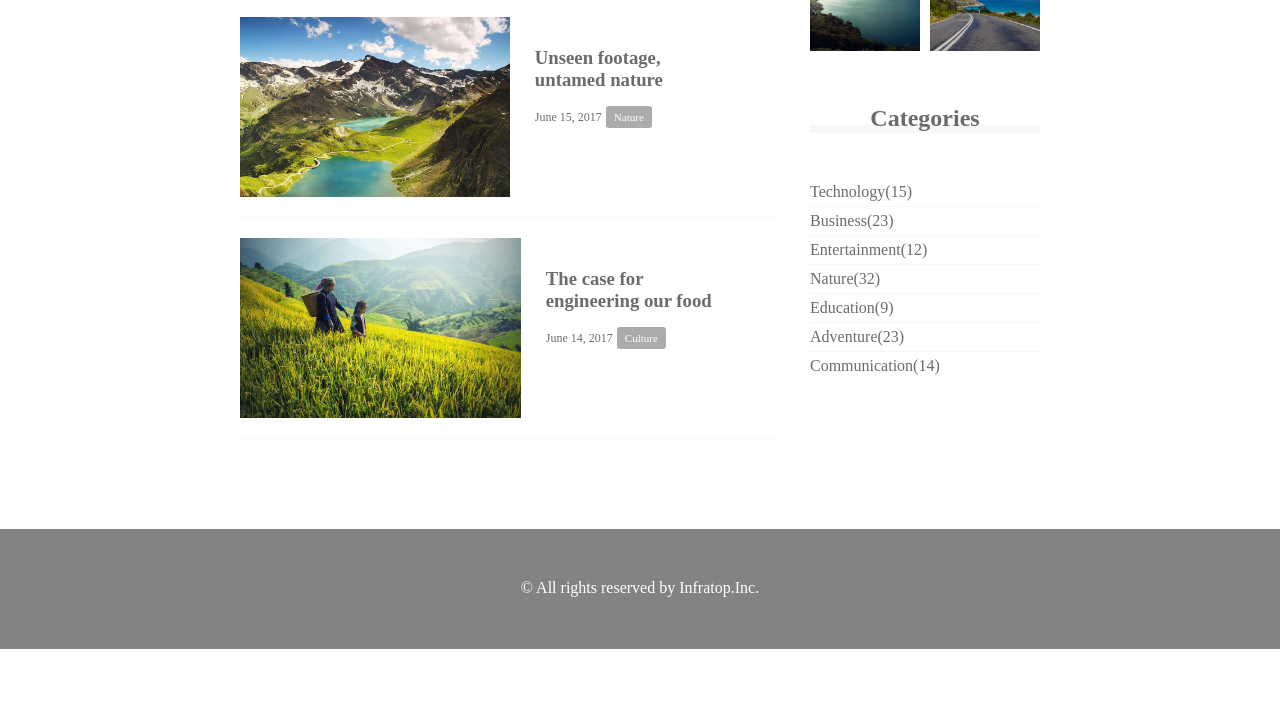
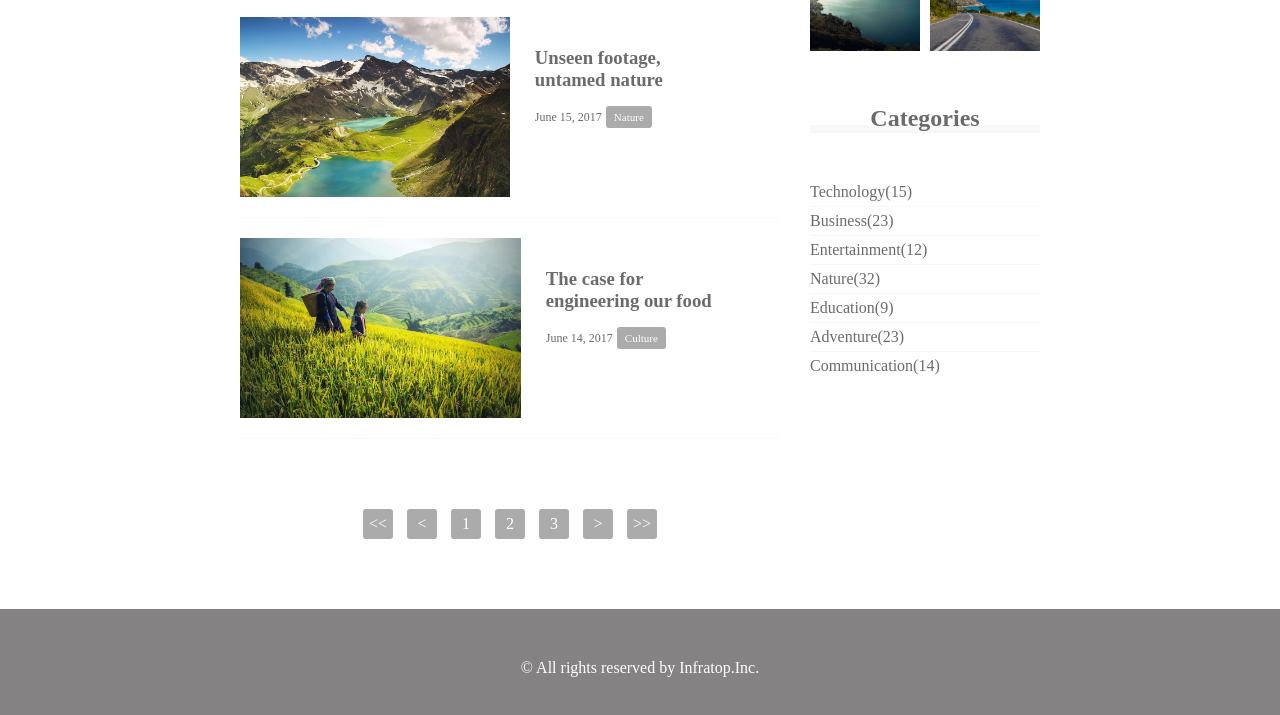
Before and after one commit to ANRgskyo/caravan2, a plain HTML site: page index.html in a window 1280 px wide. Shown: the part 1173-1888 px from the top of the page. Before the commit the page ends 1822 px from the top, so only its background shows below. Drawn offline with Linux system fonts and the light colour scheme.

Commit message:
[Finish]1-7

```diff
--- a/index.html
+++ b/index.html
@@ -107,6 +107,15 @@
           </section>
        </div>
       </div>
+      <div class="pagination">
+       <p><<</p>
+       <p><</p>
+       <p>1</p>
+       <p>2</p>
+       <p>3</p>
+       <p>></p>
+       <p>>></p>
+      </div>
     </section>
 
   	<div class="sidebar">
--- a/style.css
+++ b/style.css
@@ -150,6 +150,20 @@ main {
 .instagram-box:nth-child(6) {
   background-image: url(img/road.jpg);
   }
+.pagination {
+  text-align: center;
+  padding-top: 50px;
+}
+.pagination p {
+  display: inline-block;
+  width: 30px;
+  height: 30px;
+  margin: 0 5px;
+  color: #fff;
+  background-color: #acabab;
+  border-radius: 3px;
+  line-height: 30px;
+}
 
 footer {
   width: 100%;
--- /dev/null
+++ b/style7.css
@@ -0,0 +1,49 @@
+* {
+  margin: 0;
+  padding: 0;
+  box-sizing: border-box;
+}
+.clearfix::after{
+  content: "";
+  display: block;
+  clear: both;
+}
+
+main {
+  width: 960px;
+  margin: 50px auto;
+}
+
+.listbox {
+  margin-bottom: 50px;
+}
+.box1 {
+  list-style: none;
+  padding: 20px;
+}
+.box1:nth-child(odd){
+  background-color: #eee;
+}
+
+.box2 {
+  background-color: #ffd700;
+  width: 30%;
+  height: 200px;
+  float: left;
+  margin-right: 5%;
+  margin-bottom: 40px;
+}
+
+.box2:first-child,
+.box2:last-child,
+.box2:nth-child(5){
+  background-color: #ff8c00;
+}
+
+.box2:nth-child(3n){
+  margin-right: 0;
+}
+
+.box2:nth-last-child(-n+3){
+  margin-bottom: 0;
+}
```
Also changed, not shown: index7.html (added, +34 -0 lines).
